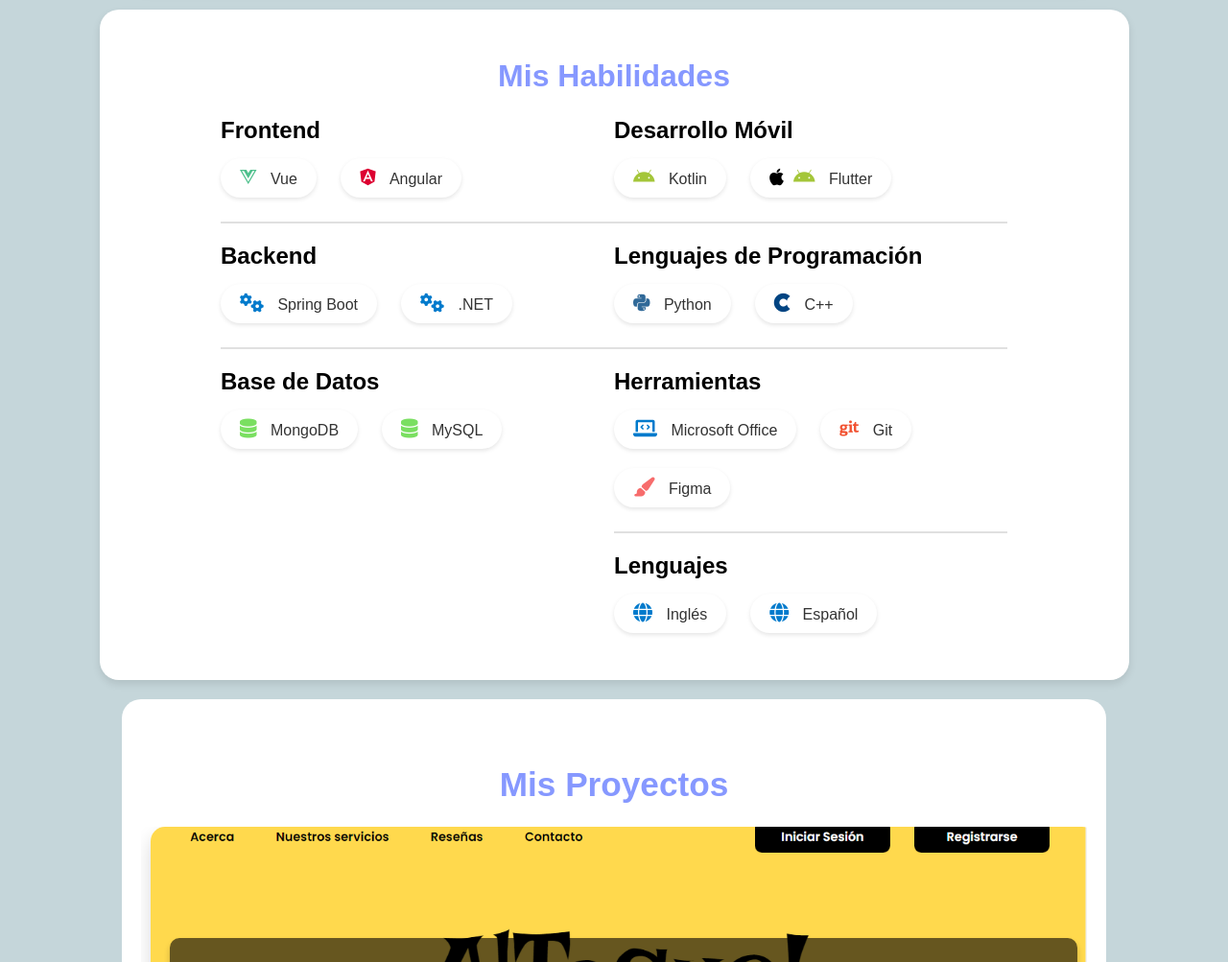
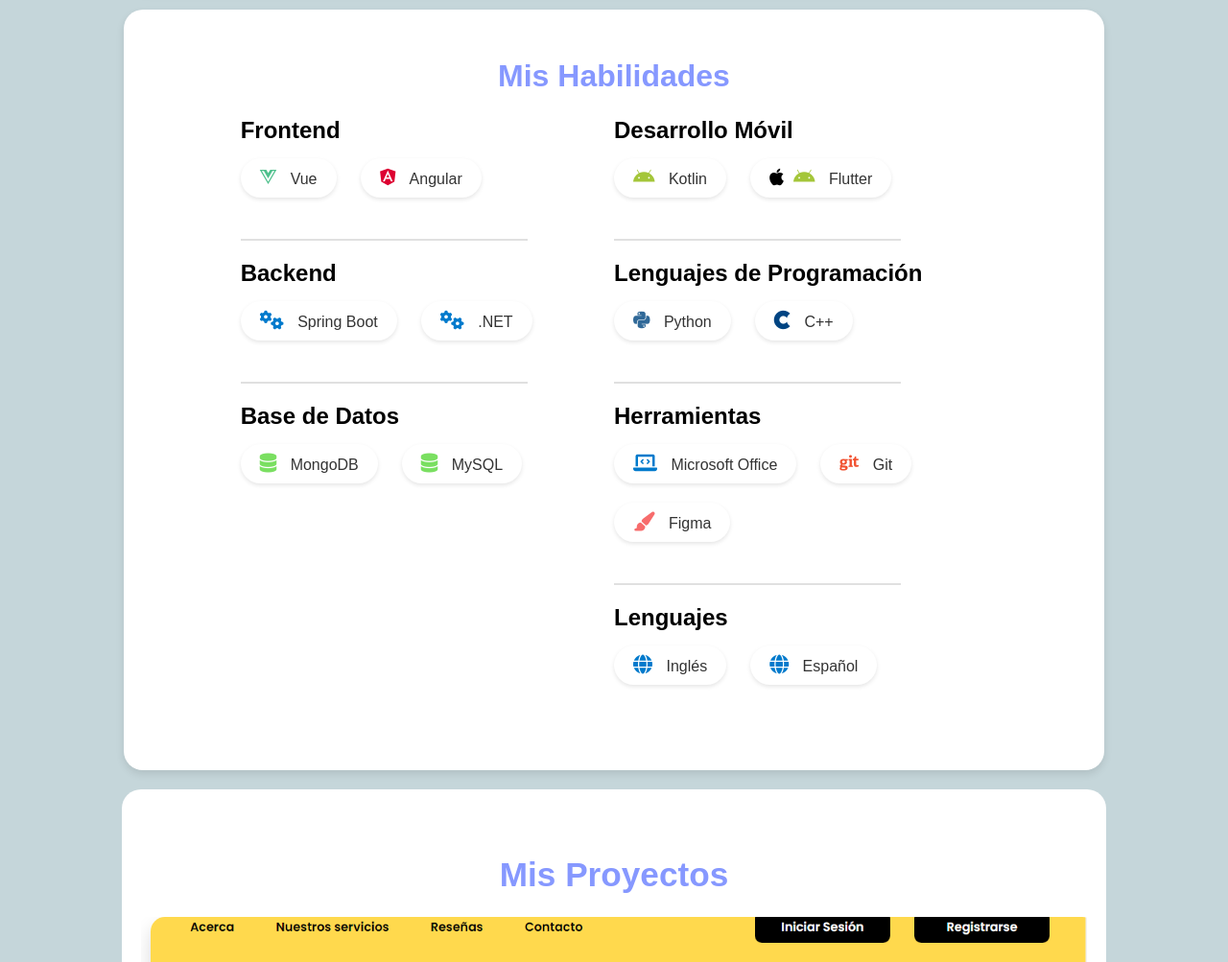
Before and after one commit to Fio0407/PortfolioFiorella, a plain HTML site: page index.html in a window 1280 px wide. Shown: the part 580-1583 px from the top of the page at 96% size. Drawn offline with Linux system fonts and the light colour scheme.

Commit message:
fix(hero): responsive card

```diff
--- a/index.html
+++ b/index.html
@@ -74,10 +74,12 @@
                 </div>
             </div>
         </section>
+
         <section id="skills-section" class="skills-section">
             <h2>Mis Habilidades</h2>
             <div class="skills-container">
                 <div class="skills-column">
+                    <div class="skills-category-wrapper">
                         <div class="skills-category">
                             <h3>Frontend</h3>
                             <ul class="skills-list">
@@ -85,6 +87,8 @@
                                 <li><i class="fab fa-angular"></i> Angular</li>
                             </ul>
                         </div>
+                    </div>
+                    <div class="skills-category-wrapper">
                         <div class="skills-category">
                             <h3>Backend</h3>
                             <ul class="skills-list">
@@ -92,7 +96,8 @@
                                 <li><i class="fas fa-cogs"></i> .NET</li>
                             </ul>
                         </div>
-
+                    </div>
+                    <div class="skills-category-wrapper">
                         <div class="skills-category">
                             <h3>Base de Datos</h3>
                             <ul class="skills-list">
@@ -101,8 +106,10 @@
                             </ul>
                         </div>
                     </div>
+                </div>
 
                 <div class="skills-column">
+                    <div class="skills-category-wrapper">
                         <div class="skills-category">
                             <h3>Desarrollo Móvil</h3>
                             <ul class="skills-list">
@@ -110,7 +117,8 @@
                                 <li><i class="fab fa-apple"></i><i class="fab fa-android"></i> Flutter</li>
                             </ul>
                         </div>
-
+                    </div>
+                    <div class="skills-category-wrapper">
                         <div class="skills-category">
                             <h3>Lenguajes de Programación</h3>
                             <ul class="skills-list">
@@ -118,7 +126,8 @@
                                 <li><i class="fab fa-cuttlefish"></i> C++</li>
                             </ul>
                         </div>
-
+                    </div>
+                    <div class="skills-category-wrapper">
                         <div class="skills-category">
                             <h3>Herramientas</h3>
                             <ul class="skills-list">
@@ -127,7 +136,8 @@
                                 <li><i class="fas fa-paint-brush"></i> Figma</li>
                             </ul>
                         </div>
-
+                    </div>
+                    <div class="skills-category-wrapper">
                         <div class="skills-category">
                             <h3>Lenguajes</h3>
                             <ul class="skills-list">
@@ -137,7 +147,9 @@
                         </div>
                     </div>
                 </div>
+            </div>
         </section>
+
 
         <section id="projects-section" class="projects-section">
             <h2>Mis Proyectos</h2>
--- a/styles/style.css
+++ b/styles/style.css
@@ -226,11 +226,17 @@ body {
     }
 }
 
+@media (max-width: 768px) {
+    .hero-section {
+        flex-direction: column;
+        width: 80%;
+    }
+}
+
 @media (max-width: 900px) {
     .hero-section {
         flex-direction: column;
-        width: 80%;
-        margin-left: 5%;
+        width: 90%;
     }
 
     .profile-photo {
@@ -249,7 +255,7 @@ body {
 
 @media (max-width: 600px) {
     .hero-section {
-        width: 100%;
+        width: 97%;
         margin-left: 2%;
     }
 
@@ -297,8 +303,7 @@ body {
     box-shadow: 0 4px 8px rgba(0, 0, 0, 0.1);
     padding: 24px;
     margin: 20px auto;
-    max-width: 1025px;
-    width: 90%;
+    width: 77%;
     font-family: 'Archia', sans-serif;
     opacity: 0;
     transform: translateY(20px);
@@ -383,6 +388,21 @@ body {
     margin-bottom: 20px;
 }
 
+.skills-category-wrapper {
+    position: relative;
+    padding-bottom: 20px;
+    margin-bottom: 20px;
+}
+
+.skills-category-wrapper:not(:last-child)::after {
+    content: '';
+    position: absolute;
+    bottom: 0;
+    left: 0;
+    width: calc(100% - 90px); /* Ajusta el ancho según el padding y margen */
+    border-bottom: 2px solid #e0e0e0;
+}
+
 .skills-list li {
     background-color: #fff;
     border-radius: 25px;
@@ -410,6 +430,11 @@ body {
     .skills-column {
         flex: 1 1 100%;
     }
+
+    .skills-section {
+        width: 90%;
+    }
+
 }
 
 /* Colores específicos para cada categoría */
```
Lines whose indentation alone changed are shown as unchanged.
